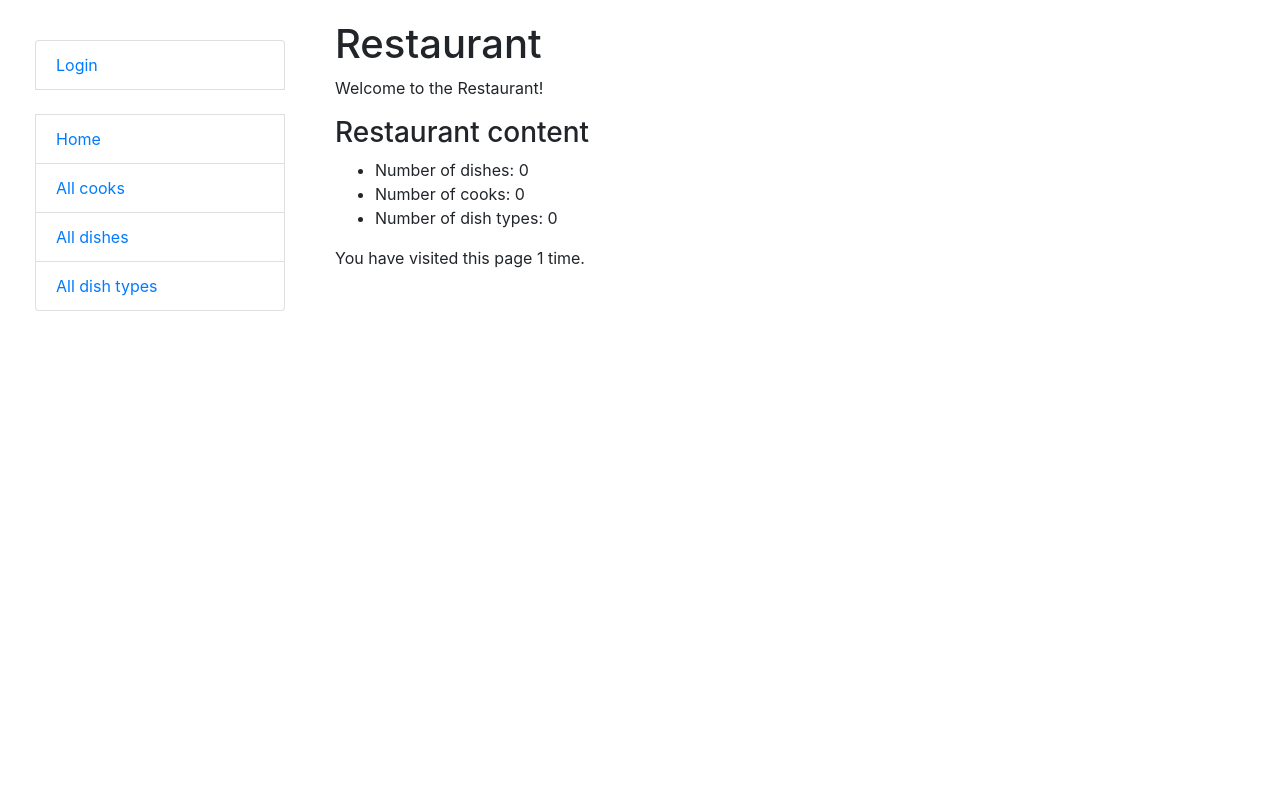
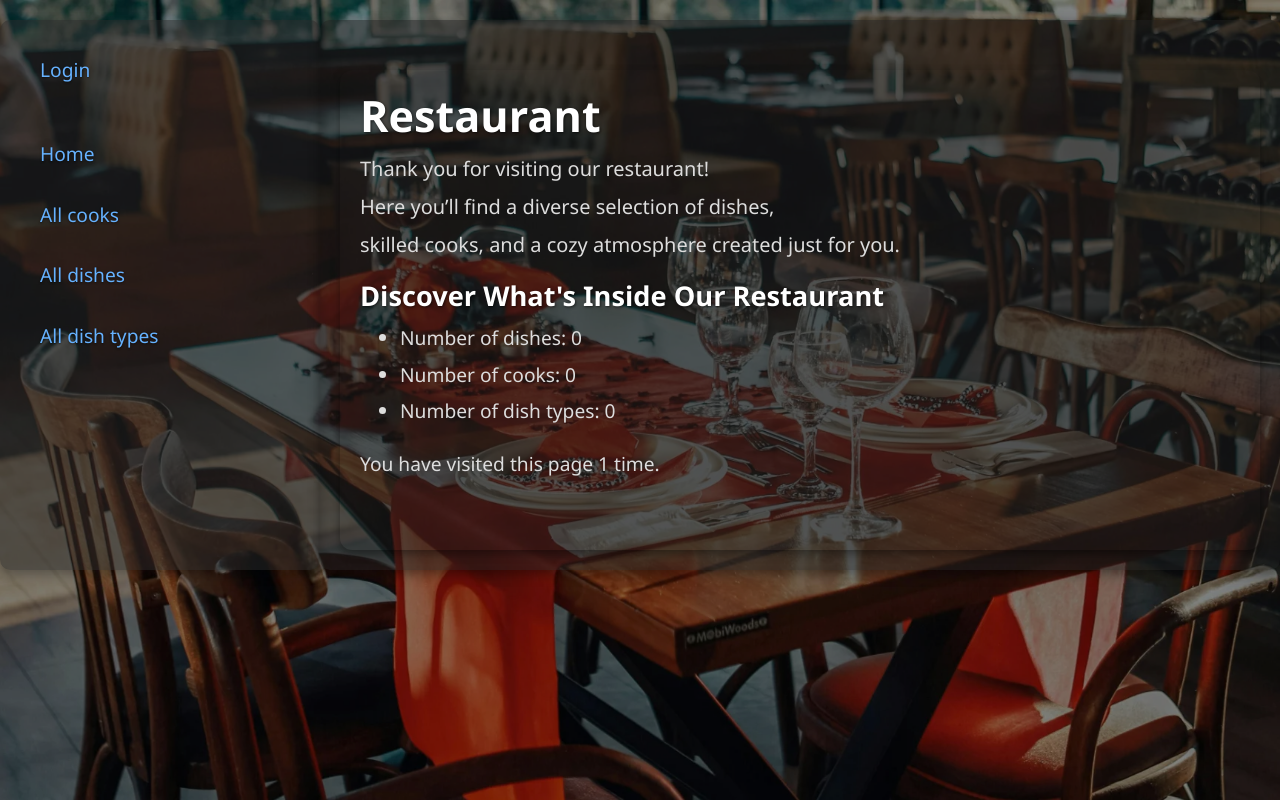
Before and after one commit to Bogdanneww/restaurant-kitchen-service, a Django app: page /restaurant/ in a window 1280 px wide. Run offline with Django 5.2, Linux system fonts and the light colour scheme; data that the repository does not hold is empty.

Commit message:
refactor: cleanup frontend structure

```diff
--- a/restaurant/forms.py
+++ b/restaurant/forms.py
@@ -15,7 +15,7 @@ class DishForm(forms.ModelForm):
     cooks = forms.ModelMultipleChoiceField(
         queryset=get_user_model().objects.all(),
         widget=forms.CheckboxSelectMultiple,
-        required=False
+        required=False,
     )
 
     class Meta:
@@ -28,7 +28,5 @@ class DishSearchForm(forms.Form):
         max_length=100,
         required=False,
         label="",
-        widget=forms.TextInput(
-            attrs={"placeholder": "Search dish name"}
-        )
+        widget=forms.TextInput(attrs={"placeholder": "Search dish name"}),
     )
--- a/restaurant/views.py
+++ b/restaurant/views.py
@@ -20,7 +20,7 @@ def index(request: HttpRequest) -> HttpResponse:
         "num_dish_types": num_dish_types,
         "num_visits": num_visits + 1,
     }
-    return render(request, "restaurant/index.html", context = context)
+    return render(request, "restaurant/index.html", context=context)
 
 
 class DishTypeListView(generic.ListView):
@@ -57,9 +57,7 @@ class DishListView(generic.ListView):
     def get_context_data(self, *, object_list=None, **kwargs):
         context = super(DishListView, self).get_context_data(**kwargs)
         name = self.request.GET.get("name", "")
-        context["search_form"] = DishSearchForm(
-            initial={"name": name}
-        )
+        context["search_form"] = DishSearchForm(initial={"name": name})
         return context
 
     def get_queryset(self):
--- a/static/css/styles.css
+++ b/static/css/styles.css
@@ -1,9 +1,127 @@
 body {
-    margin-top: 20px;
-    background: none;
+    margin: 0;
+    padding: 0;
+    background: url('../images/showcase-2.webp') no-repeat center center fixed;
+    background-size: cover;
+    position: relative;
+    min-height: 100vh;
+    color: #e6e6e6;
+    font-family: 'Segoe UI', 'Helvetica Neue', sans-serif;
+    -webkit-font-smoothing: antialiased;
+    -moz-osx-font-smoothing: grayscale;
 }
 
-.sidebar-nav {
+body::before {
+    content: '';
+    position: fixed;
+    top: 0;
+    left: 0;
+    width: 100%;
+    height: 100%;
+    background-color: rgba(0, 0, 0, 0.4);
+    z-index: 0;
+}
+
+.container-fluid {
+    position: relative;
+    z-index: 1;
+}
+
+.col-sm-9 {
+    background-color: rgba(30, 30, 30, 0.50);
     padding: 20px;
-    list-style: none;
+    border-radius: 10px;
+    box-shadow: 0 4px 12px rgba(0, 0, 0, 0.4);
+    margin-top: 20px;
+    color: #f0f0f0;
 }
+
+.col-sm-3 {
+    background-color: rgba(40, 40, 40, 0.50);
+    padding: 20px;
+    border-radius: 10px;
+    box-shadow: 0 4px 12px rgba(0, 0, 0, 0.3);
+    margin-top: 20px;
+    color: #f0f0f0;
+}
+
+.list-group-item {
+    background-color: transparent !important;
+    border: none;
+    color: #f0f0f0;
+    text-shadow: 0 1px 2px rgba(0, 0, 0, 0.5);
+}
+
+.list-group-item:hover {
+    background-color: rgba(255, 255, 255, 0.07);
+}
+
+h1, h2, h3 {
+    font-weight: 700;
+    color: #ffffff;
+    text-shadow: 1px 1px 3px rgba(0, 0, 0, 0.6);
+}
+
+h1 { font-size: 2.7rem; }
+h2 { font-size: 2.2rem; }
+h3 { font-size: 1.7rem; }
+
+p, li, a {
+    font-size: 1.2rem;
+    line-height: 1.9;
+    color: #dddddd;
+}
+
+a {
+    color: #66b2ff;
+    text-decoration: none;
+}
+
+a:hover {
+    color: #aad4ff;
+    text-decoration: underline;
+}
+
+.table {
+    background-color: rgba(40, 40, 40, 0.50);
+    color: #f0f0f0;
+    border-collapse: collapse;
+    width: 100%;
+    margin-top: 20px;
+}
+
+.table th,
+.table td {
+    border: 1px solid rgba(255, 255, 255, 0.15);
+    padding: 10px;
+    text-align: left;
+}
+
+.table th {
+    background-color: rgba(60, 60, 60, 0.50);
+    color: #ffffff;
+    font-weight: bold;
+    text-shadow: 1px 1px 2px rgba(0, 0, 0, 0.5);
+}
+
+.table tr:nth-child(even) {
+    background-color: rgba(255, 255, 255, 0.03);
+}
+
+.table a {
+    color: #66b2ff;
+}
+
+.table a:hover {
+    color: #aad4ff;
+}
+
+.home-content {
+    display: flex;
+    flex-direction: column;
+    min-height: 60vh;
+    padding: 20px;
+    border-radius: 12px;
+    box-shadow: 0 4px 10px rgba(0, 0, 0, 0.4);
+    margin-top: 30px;
+}
--- a/templates/restaurant/dish_type_list.html
+++ b/templates/restaurant/dish_type_list.html
@@ -18,8 +18,8 @@
           <td>{{ dish_type.name }}</td>
           {% if user.is_authenticated %}
             <td>
-              <a href="{% url 'restaurant:dish-type-update' dish_type.id %}" style="color: darkolivegreen;">Update</a> |
-              <a href="{% url 'restaurant:dish-type-delete' dish_type.id %}" style="color: red;">Delete</a>
+              <a href="{% url 'restaurant:dish-type-update' dish_type.id %}" class="text-success">Update</a> |
+              <a href="{% url 'restaurant:dish-type-delete' dish_type.id %}" class="text-danger">Delete</a>
             </td>
           {% endif %}
         </tr>
--- a/templates/restaurant/index.html
+++ b/templates/restaurant/index.html
@@ -1,15 +1,25 @@
 {% extends "base.html" %}
+
 {% block title %}
   <title>Home page</title>
 {% endblock %}
+
 {% block content %}
+  <div class="home-content">
     <h1>Restaurant</h1>
-  <p>Welcome to the Restaurant!</p>
-  <h3>Restaurant content</h3>
+    <p class="lead">
+      Thank you for visiting our restaurant!<br>
+      Here you’ll find a diverse selection of dishes,<br>
+      skilled cooks, and a cozy atmosphere created just for you.
+    </p>
+
+    <h3>Discover What's Inside Our Restaurant</h3>
     <ul>
       <li>Number of dishes: {{ num_dishes }}</li>
       <li>Number of cooks: {{ num_cooks }}</li>
       <li>Number of dish types: {{ num_dish_types }}</li>
     </ul>
+
     <p>You have visited this page {{ num_visits }} time{{ num_visits|pluralize }}.</p>
+  </div>
 {% endblock %}
```
Also changed, not shown: restaurant/admin.py (+16 -3 lines), restaurant/models.py (+4 -4 lines), restaurant/tests/test_admin.py (+1 -2 lines), restaurant/tests/test_forms.py (+9 -3 lines), restaurant/tests/test_models.py (+1 -2 lines), restaurant/tests/test_views.py (+41 -28 lines), restaurant/urls.py (+11 -3 lines), static/images/showcase-2.webp (added). Lines whose indentation alone changed are shown as unchanged.
